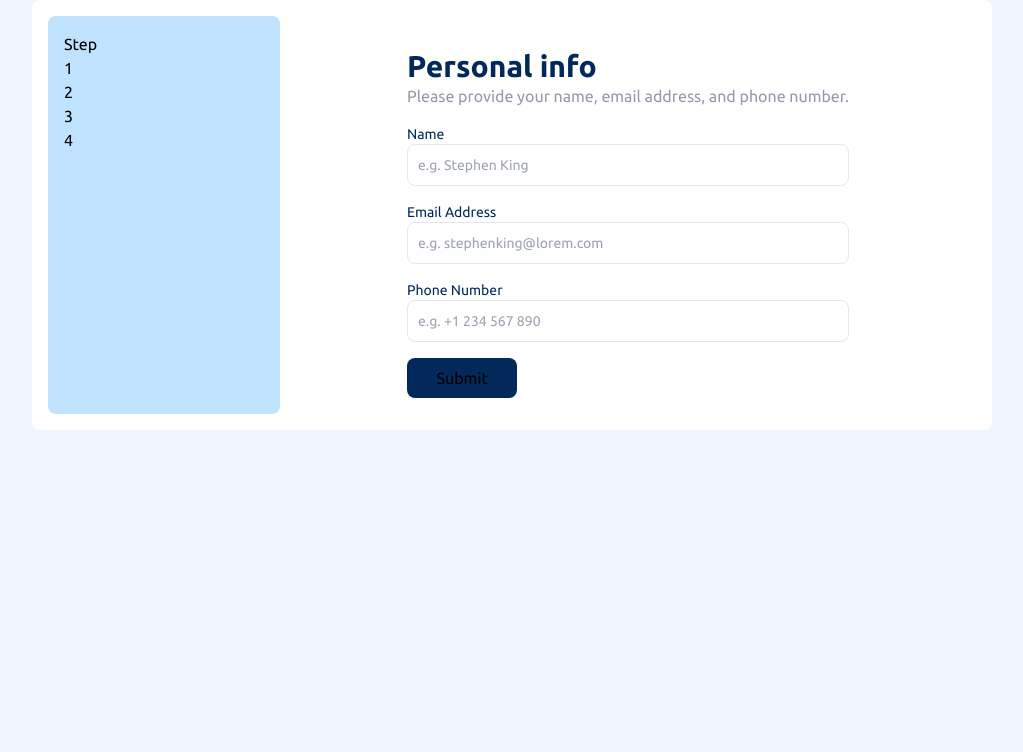
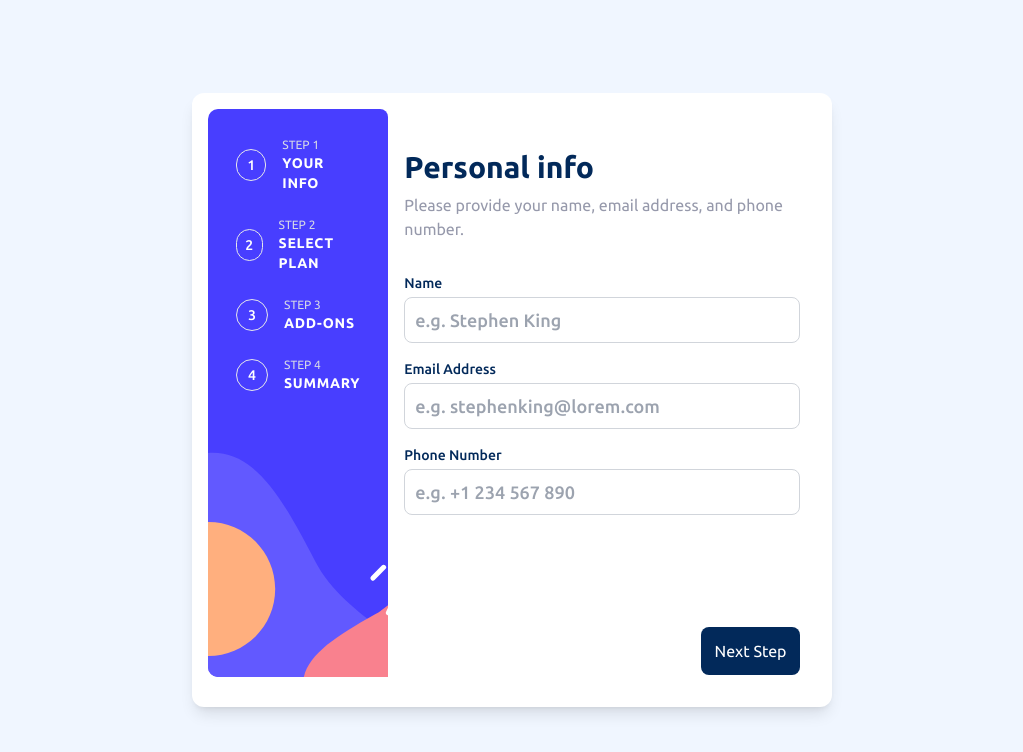
Before and after one commit to brianlagranda/multiStepForm, a React (Vite) app: page / in a window 1280 px wide. Shown: the top 752 px of the page, without its empty margins (128-1151 px from the left). Built offline with nearby package versions, Linux system fonts and the light colour scheme; the HTML template or start-up script is replaced by a standard one.

Commit message:
feat: add aside with steps and finish step 1 form.

```diff
--- a/src/components/PersonalInfo.tsx
+++ b/src/components/PersonalInfo.tsx
@@ -1,5 +1,7 @@
 import { useForm, SubmitHandler } from 'react-hook-form';
 import { Inputs } from '../types/personalInfoType';
+import Input from './Input.tsx';
+import Steps from './Steps.tsx';
 
 const PersonalInfo = () => {
     const {
@@ -13,19 +15,16 @@ const PersonalInfo = () => {
     console.log(watch('name'));
 
     return (
-        <div className="mx-auto grid h-full w-3/4 grid-cols-4 rounded-lg bg-neutral-white p-4">
-            <aside className="col-start-1 w-full rounded-lg bg-primary-light-blue p-4">
-                Step
-                <p className="text-black">1</p>
-                <p className="text-black">2</p>
-                <p className="text-black">3</p>
-                <p className="text-black">4</p>
-            </aside>
+        <div className="flex h-screen items-center justify-center">
+            <div className="mx-auto grid w-3/4 max-w-[65%] grid-cols-[2fr_2fr_2fr_1fr] rounded-xl bg-neutral-white p-4 shadow-lg lg:max-w-[50%]">
+                <Steps />
 
                 <div className="col-span-3 col-start-2 mx-auto flex flex-col items-start p-4">
                     <div className="my-4 flex flex-col items-start">
-                    <h1 className="text-3xl font-bold">Personal info</h1>
-                    <p className="">
+                        <h1 className="py-2 text-3xl font-bold">
+                            Personal info
+                        </h1>
+                        <p className="mb-4">
                             Please provide your name, email address, and phone
                             number.
                         </p>
@@ -35,54 +34,45 @@ const PersonalInfo = () => {
                         onSubmit={handleSubmit(onSubmit)}
                         className="flex w-full flex-col"
                     >
-                    <label className="flex text-sm">Name</label>
-                    {errors.name && (
-                        <span className="font-bold text-primary-strawberry-red">
-                            This field is required
-                        </span>
-                    )}
-                    <input
-                        className="mb-4 w-full appearance-none rounded-lg border bg-white p-2.5 text-sm focus:border-primary-purplish-blue focus:bg-white focus:outline-none focus-visible:border-primary-purplish-blue"
-                        defaultValue={''}
+                        <Input
+                            label="Name"
+                            name="name"
                             placeholder="e.g. Stephen King"
-                        {...register('name', {
-                            required: true,
-                            pattern: /^[A-Za-z]+$/i,
-                        })}
+                            register={register}
+                            required={true}
+                            pattern={/^[A-Za-z]+$/i}
+                            error={errors.name}
                         />
 
-                    <label className="flex text-sm">Email Address</label>
-                    {errors.email && (
-                        <span className="font-bold text-primary-strawberry-red">
-                            This field is required
-                        </span>
-                    )}
-                    <input
-                        className="mb-4 w-full appearance-none rounded-lg border bg-white p-2.5 text-sm focus:border-primary-purplish-blue focus:bg-white focus:outline-none focus-visible:border-primary-purplish-blue"
-                        defaultValue={''}
+                        <Input
+                            label="Email Address"
+                            name="email"
                             placeholder="e.g. stephenking@lorem.com"
-                        {...register('email', { required: true })}
+                            type="email"
+                            register={register}
+                            required={true}
+                            error={errors.email}
                         />
 
-                    <label className="flex text-sm">Phone Number</label>
-                    {errors.phone && (
-                        <span className="font-bold text-primary-strawberry-red">
-                            This field is required
-                        </span>
-                    )}
-                    <input
-                        className="mb-4 w-full appearance-none rounded-lg border bg-white p-2.5 text-sm focus:border-primary-purplish-blue focus:bg-white focus:outline-none focus-visible:border-primary-purplish-blue"
-                        defaultValue={''}
+                        <Input
+                            label="Phone Number"
+                            name="phone"
                             placeholder="e.g. +1 234 567 890"
-                        {...register('phone')}
+                            type="tel"
+                            register={register}
+                            required={true}
+                            error={errors.phone}
                         />
 
+                        <div className="mt-24 flex w-full justify-end">
                             <input
                                 type="submit"
-                        className="h-10 w-1/4 rounded-lg bg-primary-marine-blue hover:bg-primary-pastel-blue"
-                        name="Next Step"
+                                className=" h-12 w-1/4 rounded-lg bg-primary-marine-blue text-white hover:bg-primary-marine-blue/85"
+                                value="Next Step"
                             />
+                        </div>
                     </form>
+                </div>
             </div>
         </div>
     );
```
Lines whose indentation alone changed are shown as unchanged.
